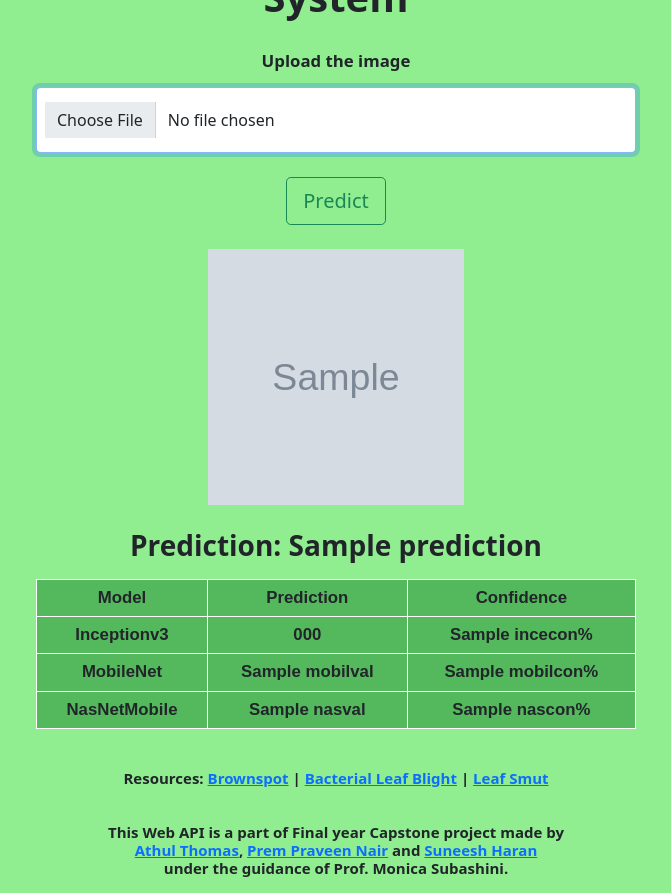
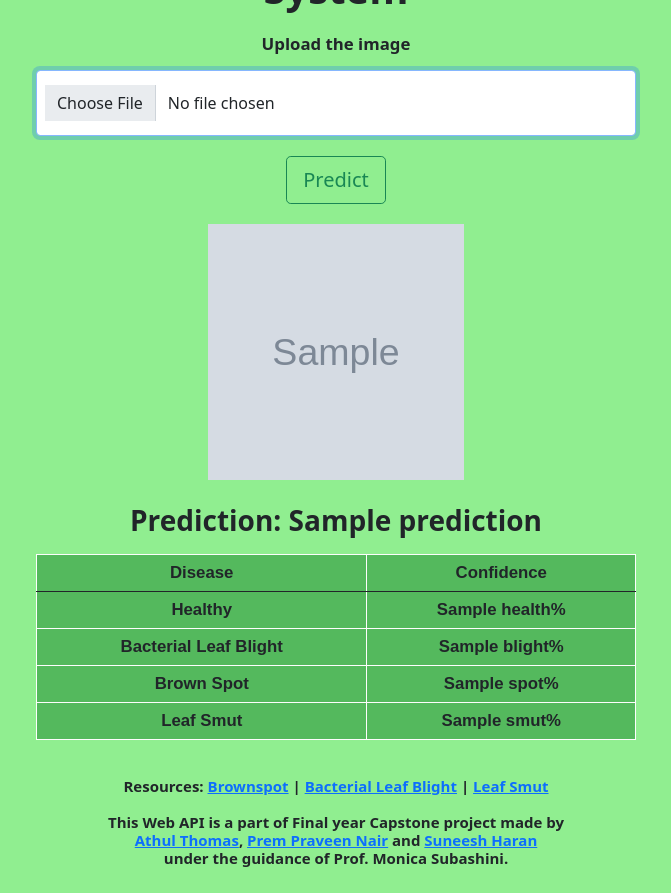
Before and after one commit to thomasathul/Rice-Plant-Disease-Detection, a Flask app: template templates/index.html in a window 1280 px wide. Shown: the whole page, without its empty margins (304-975 px from the left). After the commit the page ends 867 px from the top, so only its background shows below. Run offline with Flask 2, Linux system fonts and the light colour scheme; the template is opened without the code that fills it: most values are stand-ins (such as "Sample title", 1, 10 or a date in 2020); grey boxes marked "Sample" are stand-in pictures; some libraries are stand-ins or nearby versions.

Commit message:
New changes

```diff
--- a/app.py
+++ b/app.py
@@ -6,7 +6,6 @@ import os
 import cv2
 import numpy as np
 
-
 app=Flask(__name__)
 UPLOAD_FOLDER = "C:/Users/Dell/Documents/ricedisease/static"
 
@@ -14,25 +13,45 @@ UPLOAD_FOLDER = "C:/Users/Dell/Documents/ricedisease/static"
 
 def predict(image_path):
     img = cv2.imread(image_path)
-    img = cv2.resize(img, (224, 224) )
+    img = cv2.resize(img, (224, 224),  interpolation=cv2.INTER_AREA)
     img = img /255
     img=np.asarray([img])
     p = MODEL.predict(img)
     p2= MODEL2.predict(img)
     p3=MODEL3.predict(img)
     diseases = ["Healthy", "Bacterial Leaf Blight", "Brown Spot", "Leaf Smut"]
-    #diseases = ["Leaf Smut", "Brown Spot", "Leaf Blast","Healthy", "Bacterial Leaf Blight"]
-    accu1=np.max(p)
-    accu2=np.max(p2)
-    accu3=np.max(p3)
-    if (accu1>accu2) and (accu1>accu3) :
-        class_idx = np.argmax(p)
-    elif (accu2 > accu1) and (accu2 > accu3):
-        class_idx = np.argmax(p2)
-    elif (accu3>accu1) and (accu3>accu1):
-        class_idx=np.argmax(p3)
+    accu1=round(np.max(p)*100,2)
+    accu2=round(np.max(p2)*100,2)
+    accu3=round(np.max(p3)*100,2)
+    totaccu=accu1+accu2+accu3
+    healthaccu=0
+    blightaccu=0
+    brownaccu=0
+    smutaccu=0
+    list=[p,p2,p3]
+    for i in list:
+        if diseases[np.argmax(i)] =="Healthy":
+            healthaccu += round(np.max(i)*100, 2)
+        elif diseases[np.argmax(i)] == "Bacterial Leaf Blight":
+            blightaccu += round(np.max(i)*100, 2)
+        elif diseases[np.argmax(i)] == "Brown Spot":
+            brownaccu += round(np.max(i)*100, 2)
+        elif diseases[np.argmax(i)] == "Leaf Smut":
+            smutaccu += round(np.max(i)*100, 2)
+    healthaccu=round((healthaccu/totaccu)*100,2)
+    blightaccu = round((blightaccu/totaccu)*100,2)
+    brownaccu =round((brownaccu/totaccu)*100,2)
+    smutaccu = round((smutaccu/totaccu)*100,2)
+    if healthaccu>blightaccu and healthaccu>brownaccu and healthaccu>smutaccu:
+        class_idx=0
+    elif blightaccu > healthaccu and blightaccu > brownaccu and blightaccu > smutaccu:
+        class_idx=1
+    elif brownaccu > healthaccu and brownaccu > blightaccu and brownaccu > smutaccu:
+        class_idx = 2
+    elif smutaccu > healthaccu and smutaccu > blightaccu and smutaccu > brownaccu:
+        class_idx = 3
     a = int(class_idx)
-    return diseases[a],diseases[np.argmax(p)],diseases[np.argmax(p2)],diseases[np.argmax(p3)],accu1,accu2,accu3
+    return diseases[a], healthaccu, blightaccu, brownaccu, smutaccu
 
 
 
@@ -45,9 +64,12 @@ def upload_predict():
                 UPLOAD_FOLDER, image_file.filename
                 )
             image_file.save(image_location)
-            predict_value,iv,mv,nv,accu1,accu2,accu3=predict(image_location)
-            return render_template("index.html", prediction=predict_value, image_loc=image_file.filename,incepval=iv,mobilval=mv,nasval=nv,incecon=round(accu1*100,2),mobilcon=round(accu2*100,2),nascon=round(accu3*100,2))
-    return render_template("index.html", prediction=" ", image_loc=None,incepval=None,mobilval=None,nasval=None,incepcon=None,mobilcon=None,nascon=None)
+            predict_value, accu1, accu2, accu3,accu4 = predict(image_location)
+
+            return render_template("index.html", prediction=predict_value, image_loc=image_file.filename, health=accu1, blight=accu2, spot=accu3, smut=accu4)
+    return render_template("index.html", prediction=" ", image_loc=None, health=None,blight=None,spot=None,smut=None)
+
+
 
 if __name__ == "__main__":
     MODEL = keras.models.load_model("C:/Users/Dell/Documents/ricedisease/savedmodel/ince_model.h5")
--- a/templates/index.html
+++ b/templates/index.html
@@ -15,12 +15,13 @@
     <link href="/static/css/form-upload.css" rel="stylesheet">
 
 
+
 </head>
 
-<body class="text-center">
+<body class="h5 text-center" >
 
     <form class="form-upload"  method=post enctype=multipart/form-data>
-        <header style="font-size:40px" ;>Rice Disease Detection System</header>
+        <header style="font-size:40px";>Rice Disease Detection System</header>
         <br>
         <h1 class="h5 mb-3 font-weight-normal">Upload the image</h1>
         <input type="file" id="image" class="form-control" name="image" required autofocus>
@@ -53,29 +54,34 @@
                 background-color: #54b95d;
             }
         </style>
-            <table  class="h5 mb-3 font-weight-normal" >
+
+        </style>
+        <table class="h5 mb-3 font-weight-normal table table-hover">
+            <thead class="thead-dark">
+            <tr >
+                <th >Disease</th>
+                <th >Confidence</th>
+            </tr>
+            </thead>
             <tr>
-                    <th>Model</th>
-                    <th>Prediction</th>
-                    <th>Confidence</th>
+                <td>Healthy</td>
+                <td>{{health}}%</td>
             </tr>
             <tr>
-                    <td>Inceptionv3</td>
-                    <td>{{incepval}}</td>
-                    <td>{{incecon}}%</td>
+                <td>Bacterial Leaf Blight</td>
+                <td>{{blight}}%</td>
             </tr>
             <tr>
-                    <td>MobileNet</td>
-                    <td>{{mobilval}}</td>
-                    <td>{{mobilcon}}%</td>
+                <td>Brown Spot</td>
+                <td>{{spot}}%</td>
             </tr>
             <tr>
-                    <td>NasNetMobile</td>
-                    <td>{{nasval}}</td>
-                    <td>{{nascon}}%</td>
+                <td>Leaf Smut</td>
+                <td>{{smut}}%</td>
             </tr>
         </table>
         {%endif%}
+
         <br>
         <footer class="h5 text-center" style="font-size:15px">
             Resources:
@@ -85,8 +91,6 @@
                 Bacterial Leaf Blight</a> |
             <a href="https://www.lsuagcenter.com/~/media/system/2/4/f/4/24f45ba528119f20218233f1be1b608f/pub3115leafsmutlowres.pdf" target="_blank" title="Leaf Smut">Leaf
                 Smut</a>
-            <!--<a href="http://www.agritech.tnau.ac.in/expert_system/paddy/cpdisblast.html" target="_blank" title="Leaf Blast">Leaf Blast</a>-->
-            <br>
             <br>
             <br>
             <p>This Web API is a part of Final year Capstone project made by
@@ -99,7 +103,6 @@
                 under the guidance of <b>Prof. Monica Subashini</b>.
             </p>
         </footer>
+
     </form>
 </body>
-
-</html>
```
Also changed, not shown: static/DSC_0504.jpg (deleted), static/DSC_0505.jpg (deleted), static/DSC_0511.jpg (deleted), static/DSC_0512.jpg (deleted), static/DSC_0702.jpg (deleted), static/IMG_20190419_095432.jpg (deleted), static/IMG_2996.jpg (deleted). Lines whose indentation alone changed are shown as unchanged.
